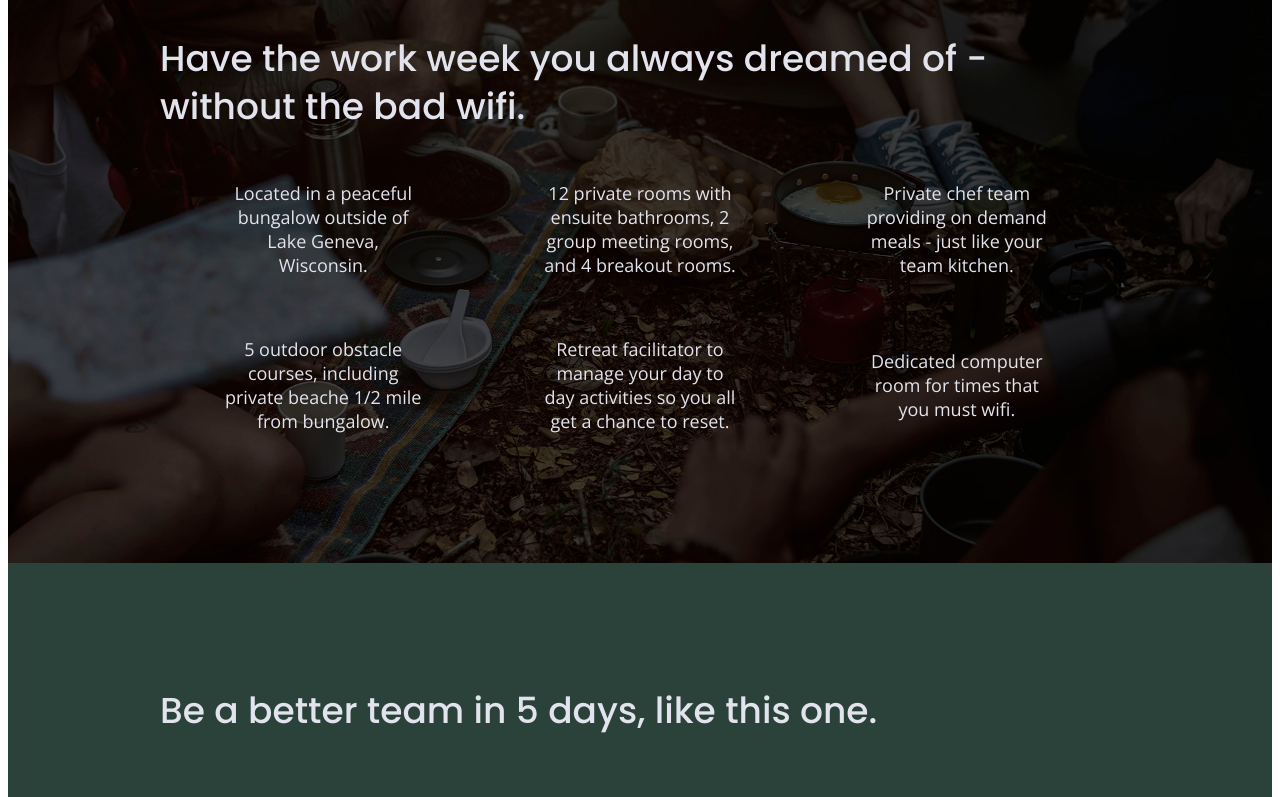
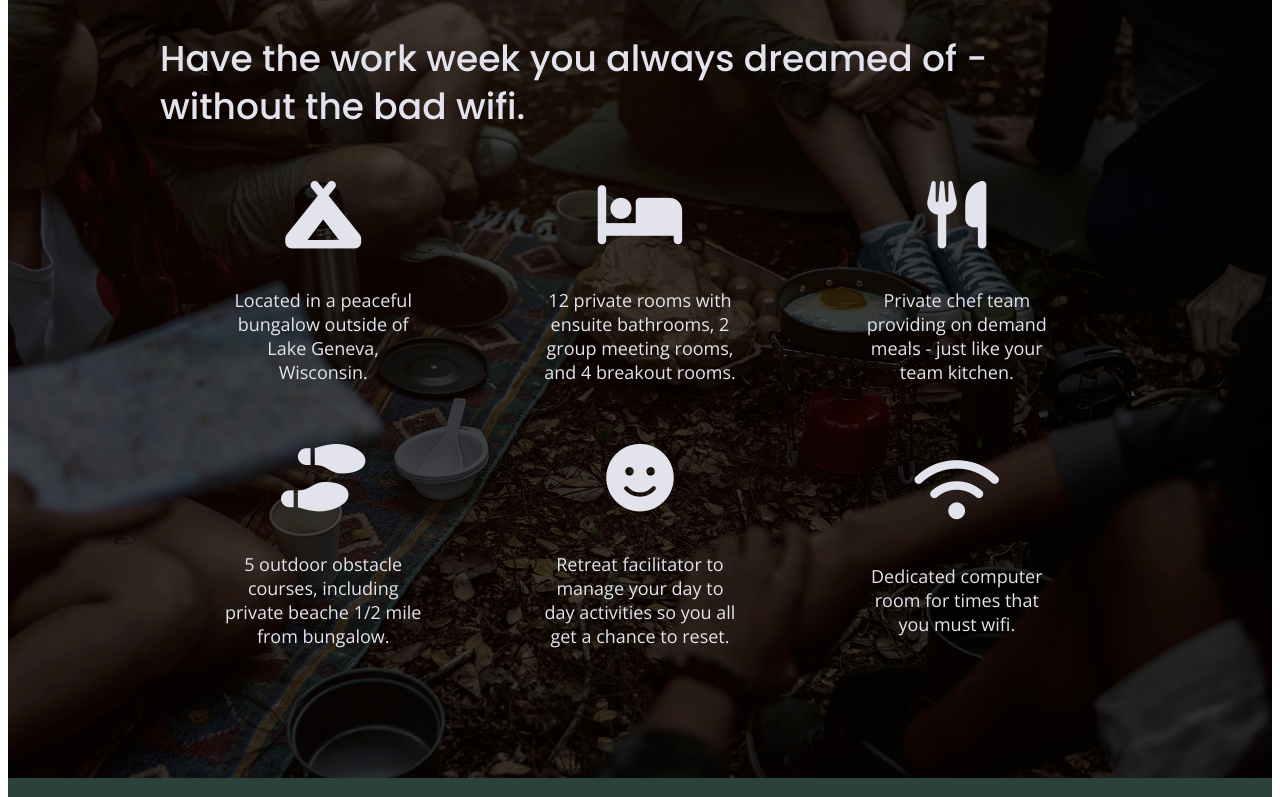
Before and after one commit to racostanzo/Unplugged-project, a website: page index.html in a window 1280 px wide. Shown: the part 1227-2024 px from the top of the page. Drawn offline with nearby package versions, Linux system fonts and the light colour scheme; files that its build step writes are made by us from their sources; files whose address does not match are found by name.

Commit message:
Added feature icons using Font Awesome

```diff
--- a/css/main.css
+++ b/css/main.css
@@ -331,6 +331,11 @@ input[type=button] {
   justify-content: center;
   align-items: center;
   flex-flow: row wrap;
+}
+
+.features i {
+	font-size: 3.75em;
+    margin-bottom: 40px;
 }
 
 .features p {
--- a/index.html
+++ b/index.html
@@ -23,6 +23,8 @@
   <meta name="theme-color" content="#fafafa">
 <!-- Google Fonts -->
   <link href="https://fonts.googleapis.com/css?family=Open+Sans:400,700|Poppins:500,700" rel="stylesheet">
+
+  <script src="https://kit.fontawesome.com/e280cf0693.js" crossorigin="anonymous"></script>
 
 </head>
 
@@ -78,6 +80,7 @@
         <div class="features-items">
           <article>
             <p class="fontawesome-icon">
+              <i class="fas fa-campground"></i>
             </p>
             <p class="features-item-description">
               Located in a peaceful bungalow outside of Lake Geneva, Wisconsin.
@@ -85,6 +88,7 @@
           </article>
           <article>
             <p class="fontawesome-icon">
+              <i class="fas fa-bed"></i>
             </p>
             <p class="features-item-description">
               12 private rooms with ensuite bathrooms, 2 group meeting rooms, and 4 breakout rooms.
@@ -92,6 +96,7 @@
           </article>
           <article>
             <p class="fontawesome-icon">
+              <i class="fas fa-utensils"></i>
             </p>
             <p class="features-item-description">
               Private chef team providing on demand meals - just like your team kitchen.
@@ -99,6 +104,7 @@
           </article>
           <article>
             <p class="fontawesome-icon">
+              <i class="fas fa-shoe-prints"></i>
             </p>
             <p class="features-item-description">
               5 outdoor obstacle courses, including private beache 1/2 mile from bungalow.
@@ -106,6 +112,7 @@
           </article>
           <article>
             <p class="fontawesome-icon">
+              <i class="fas fa-smile"></i>
             </p>
             <p class="features-item-description">
               Retreat facilitator to manage your day to day activities so you all get a chance to reset.
@@ -113,6 +120,7 @@
           </article>
           <article>
             <p class="fontawesome-icon">
+              <i class="fas fa-wifi"></i>
             </p>
             <p class="features-item-description">
               Dedicated computer room for times that you must wifi.
```
